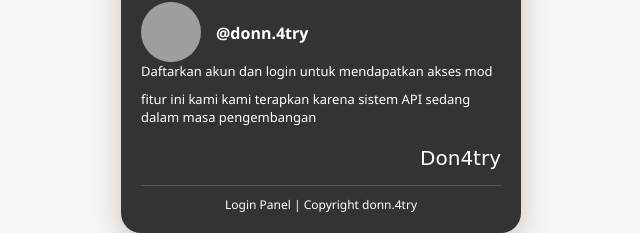
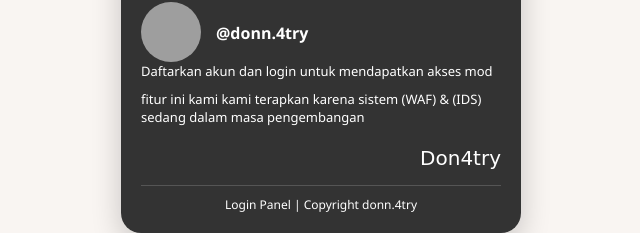
Before and after one commit to Donn4try/loginpanel, a plain HTML site: page index.html in a window 1280 px wide. Shown: the part 567-800 px from the top of the page, 319-959 px from the left. Drawn offline with Linux system fonts and the light colour scheme; grey boxes are pictures that could not be loaded.

Commit message:
Update index.html

```diff
--- a/index.html
+++ b/index.html
@@ -260,7 +260,7 @@
       <img src="https://i.ibb.co/MDvPDJ8W/donn.png" />
       <div class="username">@donn.4try</div>
       <p>Daftarkan akun dan login untuk mendapatkan akses mod</p>
-      <p>fitur ini kami kami terapkan karena sistem API sedang dalam masa pengembangan </p>
+      <p>fitur ini kami kami terapkan karena sistem (WAF) & (IDS) sedang dalam masa pengembangan </p>
       <div class="signature">Don4try</div>
       <div class="footer-bottom">Login Panel | Copyright donn.4try</div>
     </div>
```
